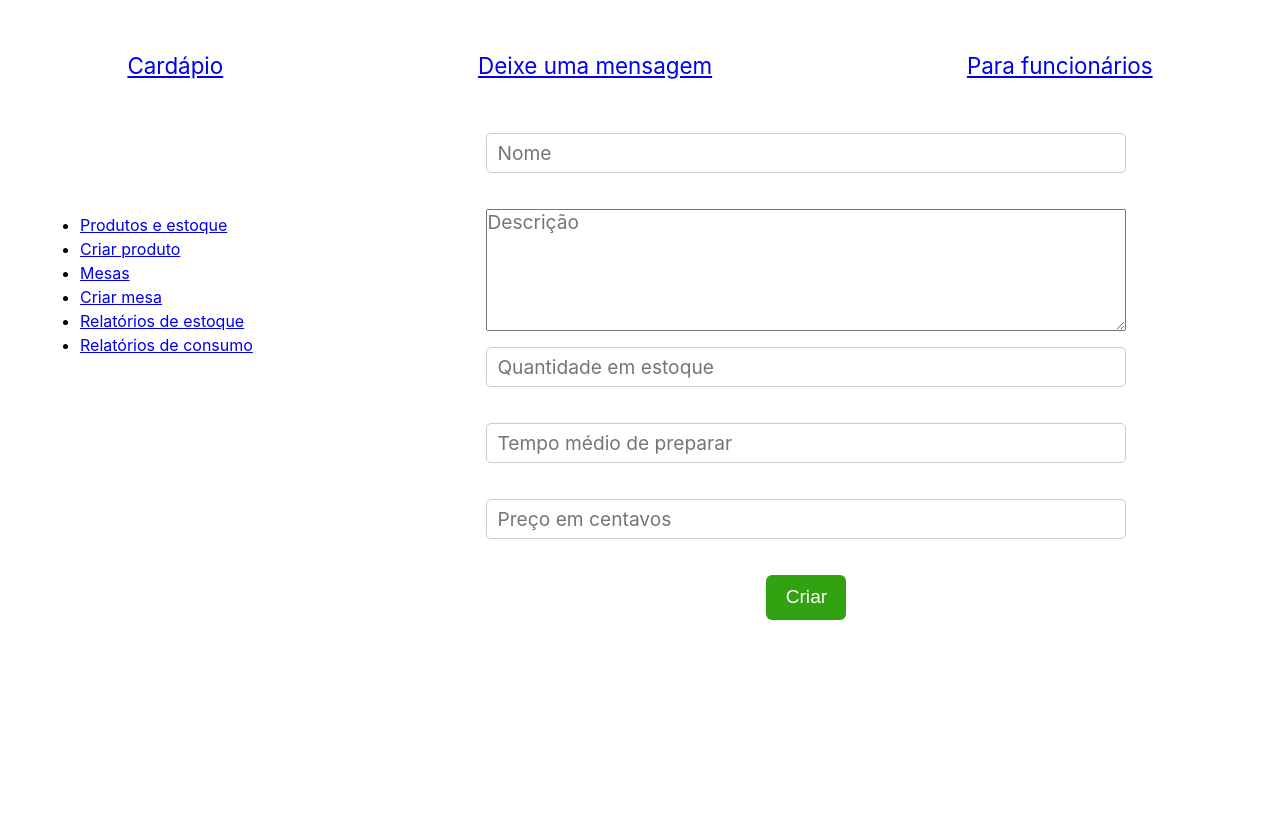
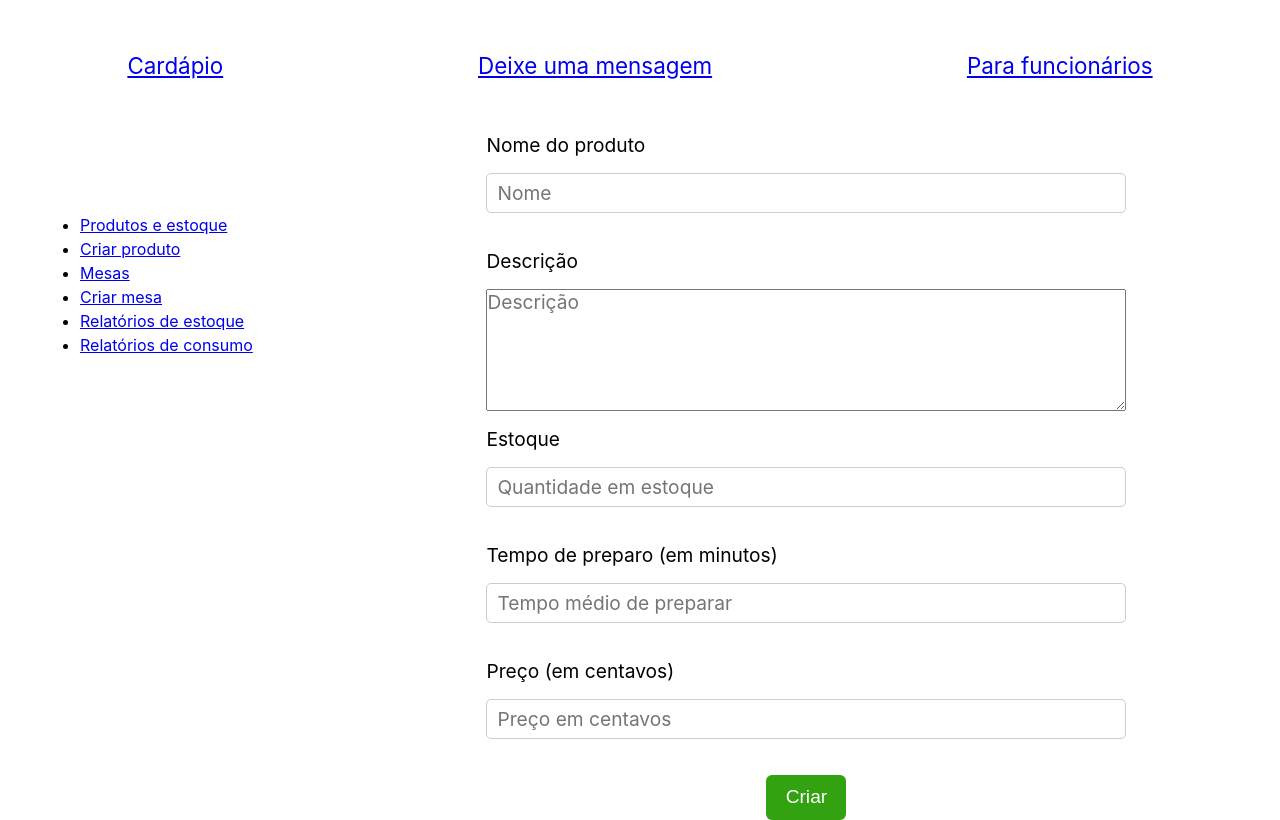
Before and after one commit to artistrea/MP-trabalho-frontend, a React (Vite) app: page /admin/products/create in a window 1280 px wide. Built offline with nearby package versions, Linux system fonts and the light colour scheme.

Commit message:
better create and edit product page

```diff
--- a/src/components/ProductForm/index.jsx
+++ b/src/components/ProductForm/index.jsx
@@ -1,4 +1,5 @@
 import { useState } from "react";
+import { useNavigate } from "react-router-dom";
 import apiCreateProduct from "../../api/requests/products/create";
 import apiUpdateProduct from "../../api/requests/products/update";
 import Input from "../Input";
@@ -6,14 +7,16 @@ import Input from "../Input";
 export const ProductForm = ({ startingProduct, update }) => {
     const [product, setProduct] = useState(startingProduct || {});
 
+    const navigate = useNavigate()
+
     const handleCreateProduct = () => {
         apiCreateProduct(product)
-            .then(() => alert("Criado com sucesso"))
+            .then(() => {alert("Criado com sucesso"); navigate("/admin/products")})
             .catch(alert)
     };
     const handleUpdateProduct = () => {
         apiUpdateProduct(product)
-            .then(() => alert("Editado com sucesso"))
+            .then(() => {alert("Editado com sucesso"); navigate("/admin/products")})
             .catch(alert)
     };
 
@@ -28,10 +31,15 @@ export const ProductForm = ({ startingProduct, update }) => {
     }
 
     return <form onSubmit={handleSubmit}>
+        <label htmlFor="name">Nome do produto</label>
         <Input id="name" placeholder="Nome" onChange={handleChange} value={product.name} />
+        <label htmlFor="name">Descrição</label>
         <textarea rows={5} id="description" placeholder="Descrição" onChange={handleChange} value={product.description} />
+        <label htmlFor="name">Estoque</label>
         <Input id="quantity_in_stock" placeholder="Quantidade em estoque" onChange={handleChange} value={product.quantity_in_stock} />
+        <label htmlFor="name">Tempo de preparo (em minutos)</label>
         <Input id="prep_time_in_minutes" placeholder="Tempo médio de preparar" onChange={handleChange} value={product.prep_time_in_minutes} />
+        <label htmlFor="name">Preço (em centavos)</label>
         <Input id="price_in_cents" placeholder="Preço em centavos" onChange={handleChange} value={product.price_in_cents} />
         <button type="submit" style={{marginInline: "auto"}}>
             {update ? "Editar" : "Criar"}
```
